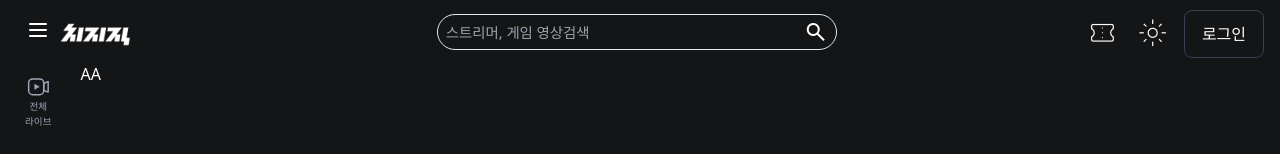
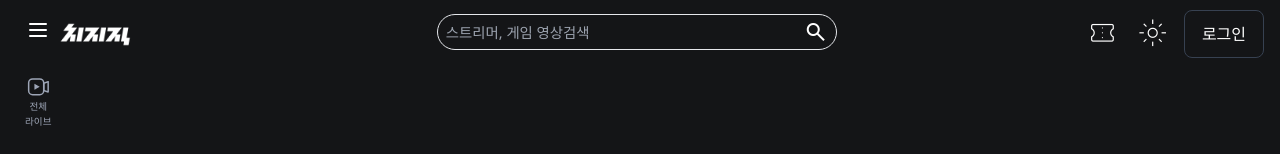
Before and after one commit to Minseok0530/chzzk-self, a Next.js app: page /videolive in a window 1280 px wide. Shown: the top 154 px of the page. Built offline with nearby package versions, Linux system fonts and the light colour scheme.

Commit message:
🎨 : 영상 출력 될 때 크기 변경

```diff
--- a/app/(page)/videolive/page.tsx
+++ b/app/(page)/videolive/page.tsx
@@ -10,8 +10,11 @@ export default function Page(props: { searchParams: { url: string } }) {
   console.log(props.searchParams.url);
   return (
     <div>
-      AA
-      <ReactPlayer url={props.searchParams.url} width={'80%'} height={'120%'} />
+      <ReactPlayer
+        url={props.searchParams.url}
+        width={'80%'}
+        height={'45rem'}
+      />
     </div>
   );
 }
```
